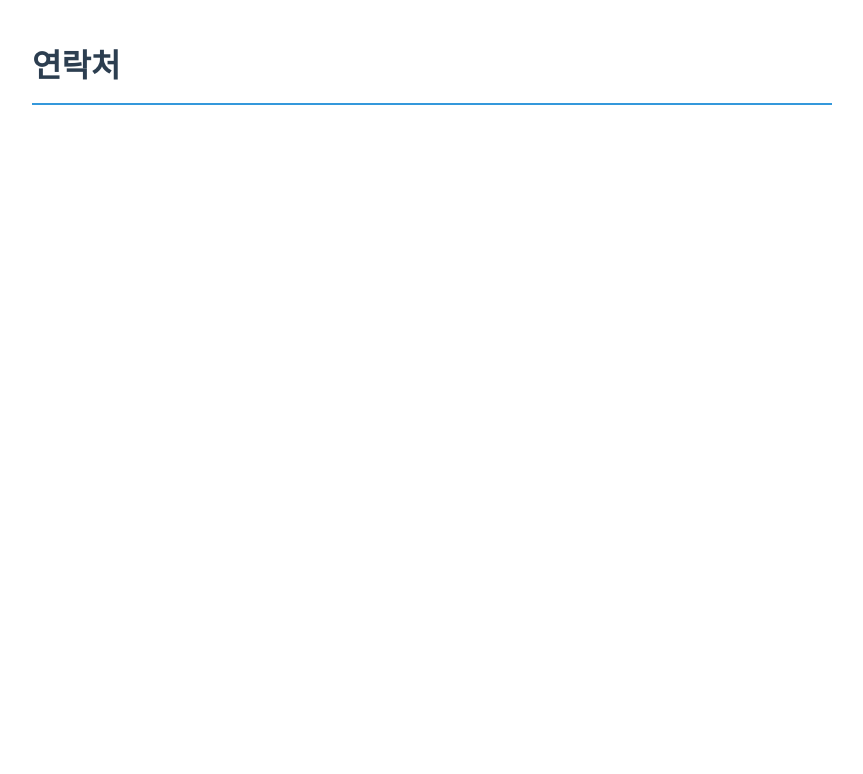
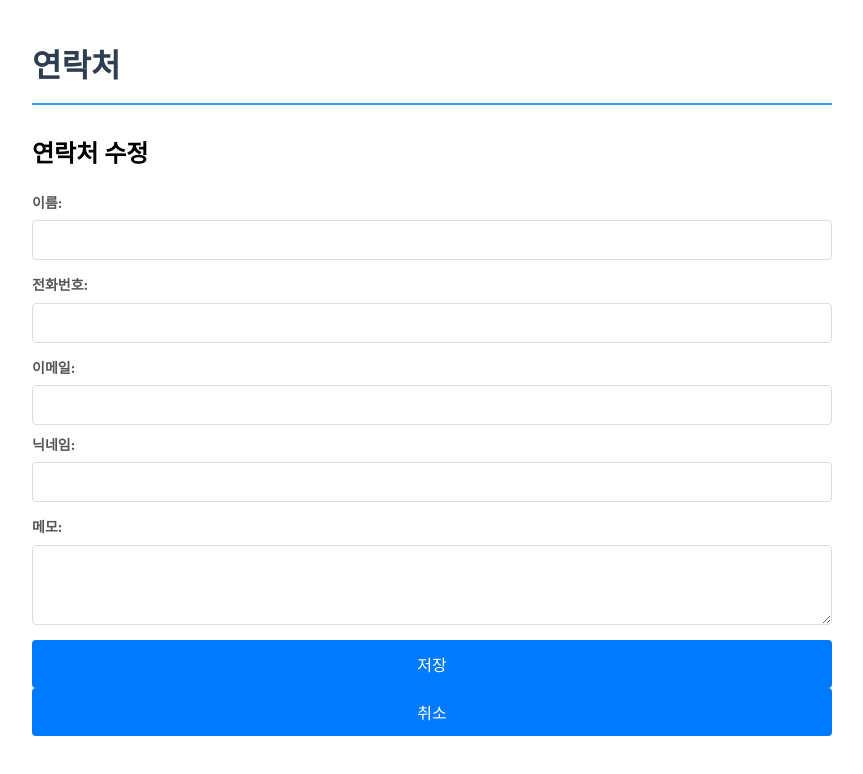
Before and after one commit to kimyk0101/PhoneAppReact, a React (Vite) app: page /edit/1 in a window 1280 px wide. Before the commit this address had no page. Shown: the top 774 px of the page, without its empty margins (208-1071 px from the left). Built offline with nearby package versions, Linux system fonts and the light colour scheme; no server answers.

Commit message:
[연경] 삭제 및 편집 기능

```diff
--- a/src/App.jsx
+++ b/src/App.jsx
@@ -2,7 +2,7 @@ import React from "react";
 import { BrowserRouter as Router, Routes, Route } from "react-router-dom";
 import PhoneAppList from "../src/components/PhoneAppList";
 import PhoneAppDetail from "../src/components/PhoneAppDetail";
-// import PhoneAppEdit from "./PhoneAppEdit";
+import PhoneAppEdit from "../src/components/PhoneAppEdit";
 import PhoneAppAdd from "../src/components/PhoneAppAdd";
 
 function App() {
@@ -13,7 +13,7 @@ function App() {
         <Routes>
           <Route path="/" element={<PhoneAppList />} />
           <Route path="/contact/:id" element={<PhoneAppDetail />} />
-          {/* <Route path="/edit/:id" element={<PhoneAppEdit />} /> */}
+          <Route path="/edit/:id" element={<PhoneAppEdit />} />
           <Route path="/add" element={<PhoneAppAdd />} />
         </Routes>
       </Router>
--- a/src/components/PhoneAppDetail.jsx
+++ b/src/components/PhoneAppDetail.jsx
@@ -25,13 +25,36 @@ function PhoneAppDetail() {
     }
   };
 
+  const handleDelete = async () => {
+    if (window.confirm("정말로 삭제하시겠습니까?")) {
+      try {
+        const deleteUrl = `http://localhost:8090/api/phoneApp/delete/${id}`;
+        const response = await fetch(deleteUrl, {
+          method: "DELETE",
+        });
+
+        if (!response.ok) {
+          throw new Error("삭제할 수 없습니다.");
+        }
+
+        alert("연락처가 삭제되었습니다.");
+        navigate("/");
+      } catch (error) {
+        console.error("삭제 중 오류 발생:", error);
+      }
+    }
+  };
+
   if (!contact) return <div>로딩 중...</div>;
 
   return (
     <div className="contact-detail">
-        {/* 돌아가기 버튼 Todo: 왼쪽 상단에 */}
+      {/* 돌아가기 버튼 Todo: 왼쪽 상단에 */}
       <button onClick={() => navigate("/")} className="back-button">
         돌아가기
+      </button>
+      <button onClick={() => navigate(`/edit/${id}`)} className="edit-button">
+        편집
       </button>
 
       {/* 이름 */}
@@ -52,8 +75,10 @@ function PhoneAppDetail() {
           <span>메모:</span> <span>{contact.memo}</span>
         </div>
       </div>
-
-
+      {/* 연락처 삭제 버튼 */}
+      <button onClick={handleDelete} className="delete-button">
+        연락처 삭제
+      </button>
     </div>
   );
 }
--- /dev/null
+++ b/src/components/PhoneAppEdit.jsx
@@ -0,0 +1,92 @@
+import { useState, useEffect } from "react";
+import { useNavigate, useParams } from "react-router-dom";
+// import "../css/PhoneAppEdit.css";
+
+function PhoneAppEdit() {
+  const { id } = useParams();
+  const navigate = useNavigate();
+  const apiUrl = `http://localhost:8090/api/phoneApp/${id}`;
+  const updateUrl = `http://localhost:8090/api/phoneApp/modify/${id}`;
+
+  const [contact, setContact] = useState({
+    name: "",
+    phone_number: "",
+    email: "",
+    nickname: "",
+    memo: "",
+  });
+
+  useEffect(() => {
+    fetchContactDetail();
+  }, []);
+
+  const fetchContactDetail = async () => {
+    try {
+      const response = await fetch(apiUrl);
+      if (!response.ok) {
+        throw new Error("연락처를 불러올 수 없습니다.");
+      }
+      const data = await response.json();
+      setContact(data);
+    } catch (error) {
+      console.error("Error:", error);
+    }
+  };
+
+  const handleChange = (e) => {
+    const { name, value } = e.target;
+    setContact((prev) => ({ ...prev, [name]: value }));
+  };
+
+  const handleSubmit = async (e) => {
+    e.preventDefault();
+
+    try {
+      const response = await fetch(updateUrl, {
+        method: "PATCH",
+        headers: {
+          "Content-Type": "application/json",
+        },
+        body: JSON.stringify(contact),
+      });
+
+      if (!response.ok) {
+        const errorData = await response.json(); // 에러 응답을 JSON으로 확인
+        console.error("서버 응답 오류:", errorData);
+        throw new Error("수정할 수 없습니다.");
+      }
+
+      alert("연락처가 수정되었습니다.");
+      navigate(`/contact/${id}`);
+    } catch (error) {
+      console.error("수정 중 오류 발생:", error);
+    }
+  };
+
+  return (
+    <div className="edit-contact">
+      <h2>연락처 수정</h2>
+      <form onSubmit={handleSubmit}>
+        <label>이름:</label>
+        <input type="text" name="name" value={contact.name} onChange={handleChange} required />
+
+        <label>전화번호:</label>
+        <input type="text" name="phone_number" value={contact.phone_number} onChange={handleChange} required />
+
+        <label>이메일:</label>
+        <input type="email" name="email" value={contact.email} onChange={handleChange} required/>
+
+        <label>닉네임:</label>
+        <input type="text" name="nickname" value={contact.nickname} onChange={handleChange} />
+
+        <label>메모:</label>
+        <textarea name="memo" value={contact.memo} onChange={handleChange}></textarea>
+
+        <button type="submit">저장</button>
+        <button type="button" onClick={() => navigate(`/contact/${id}`)}>취소</button>
+      </form>
+    </div>
+  );
+}
+
+export default PhoneAppEdit;
--- a/src/components/PhoneAppList.jsx
+++ b/src/components/PhoneAppList.jsx
@@ -39,10 +39,10 @@ function PhoneAppList() {
         return;
       } else if (!isNaN(value)) {
         //  숫자 입력 시
-        response = await fetch(`http://localhost:8090/api/search_phone_number/${value}`);
+        response = await fetch(`http://localhost:8090/api/phoneApp/search_phone_number/${value}`);
       } else {
         //  문자 입력 시
-        response = await fetch(`http://localhost:8090/api/search_name/${value}`);
+        response = await fetch(`http://localhost:8090/api/phoneApp/search_name/${value}`);
       }
 
       if(!response.ok) {
```
Also changed, not shown: src/css/PhoneAppEdit.css (added), 1 other file (tests, documents, lock files or other folders).
